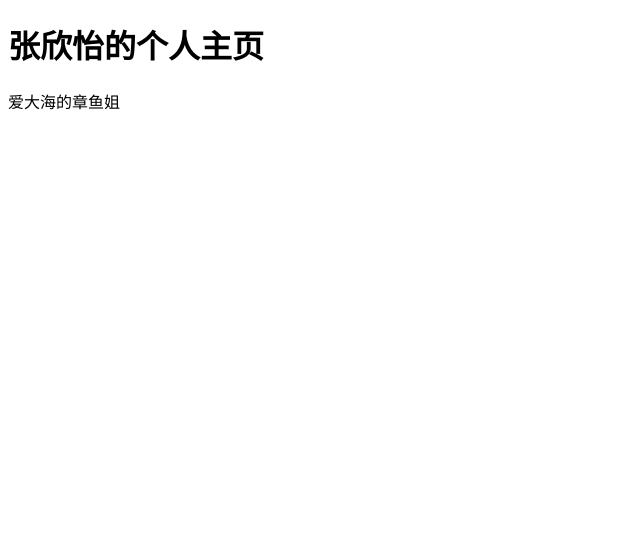
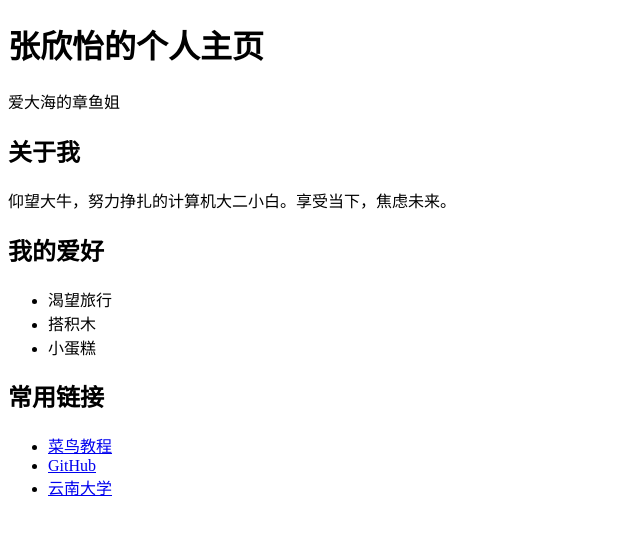
Before and after one commit to L1B831/frontend-practice, a plain HTML site: page homepage/index.html in a window 1280 px wide. Shown: the whole page, without its empty margins (0-640 px from the left). Drawn offline with Linux system fonts and the light colour scheme.

Commit message:
补充自我介绍、爱好和链接列表

```diff
--- a/homepage/index.html
+++ b/homepage/index.html
@@ -7,5 +7,21 @@
 <body>
     <h1>张欣怡的个人主页</h1>
     <p>爱大海的章鱼姐</p>
-    </body>
-    </html>
+
+    <h2>关于我</h2>
+    <p>仰望大牛，努力挣扎的计算机大二小白。享受当下，焦虑未来。</p>
+    <h2>我的爱好</h2>
+    <ul>
+        <li>渴望旅行</li>
+        <li>搭积木</li>
+        <li>小蛋糕</li>
+    </ul>
+
+    <h2>常用链接</h2>
+     <ul>
+         <li><a href="https://www.runoob.com/html/html-tutorial.html" target="_blank">菜鸟教程</a></li>
+         <li><a href="https://github.com" target="_blank">GitHub</a></li>
+         <li><a href="https://www.yunnan.edu.cn" target="_blank">云南大学 </a></li>
+     </ul>
+</body>
+</html>
```
